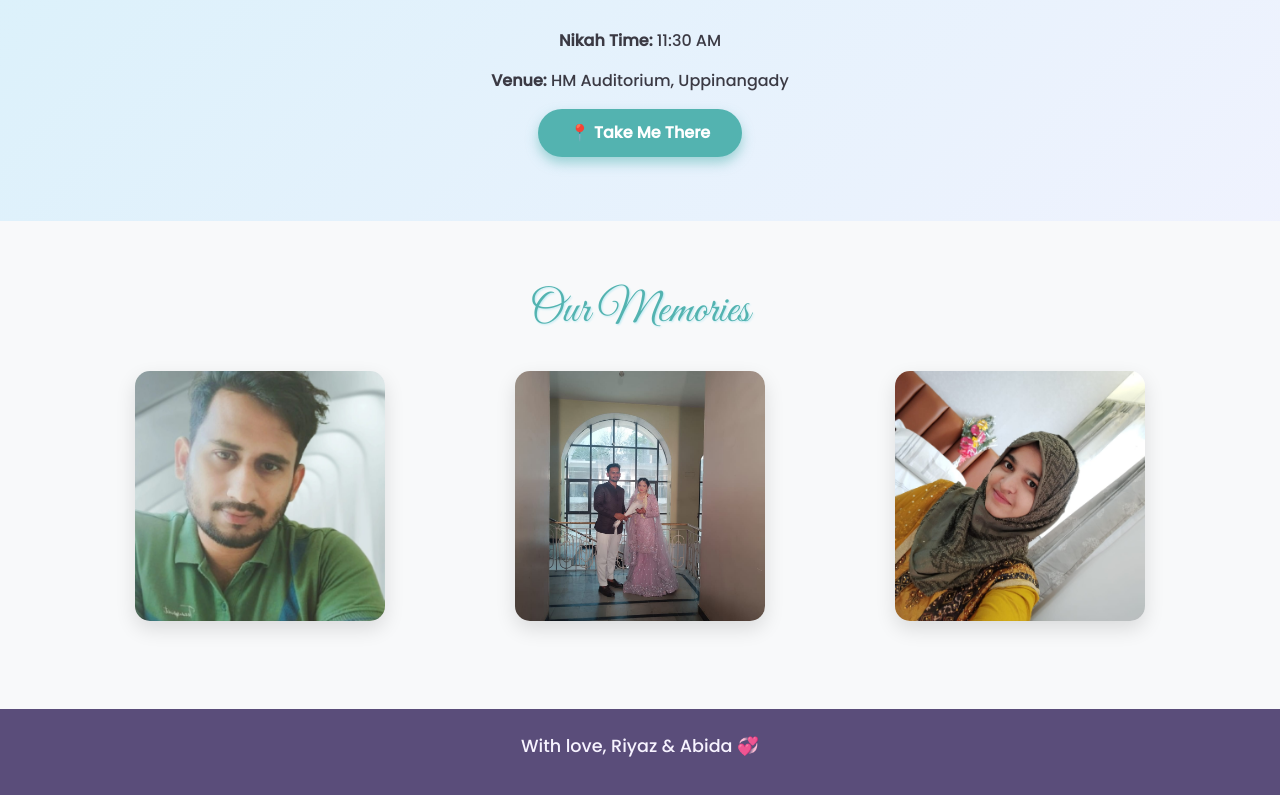
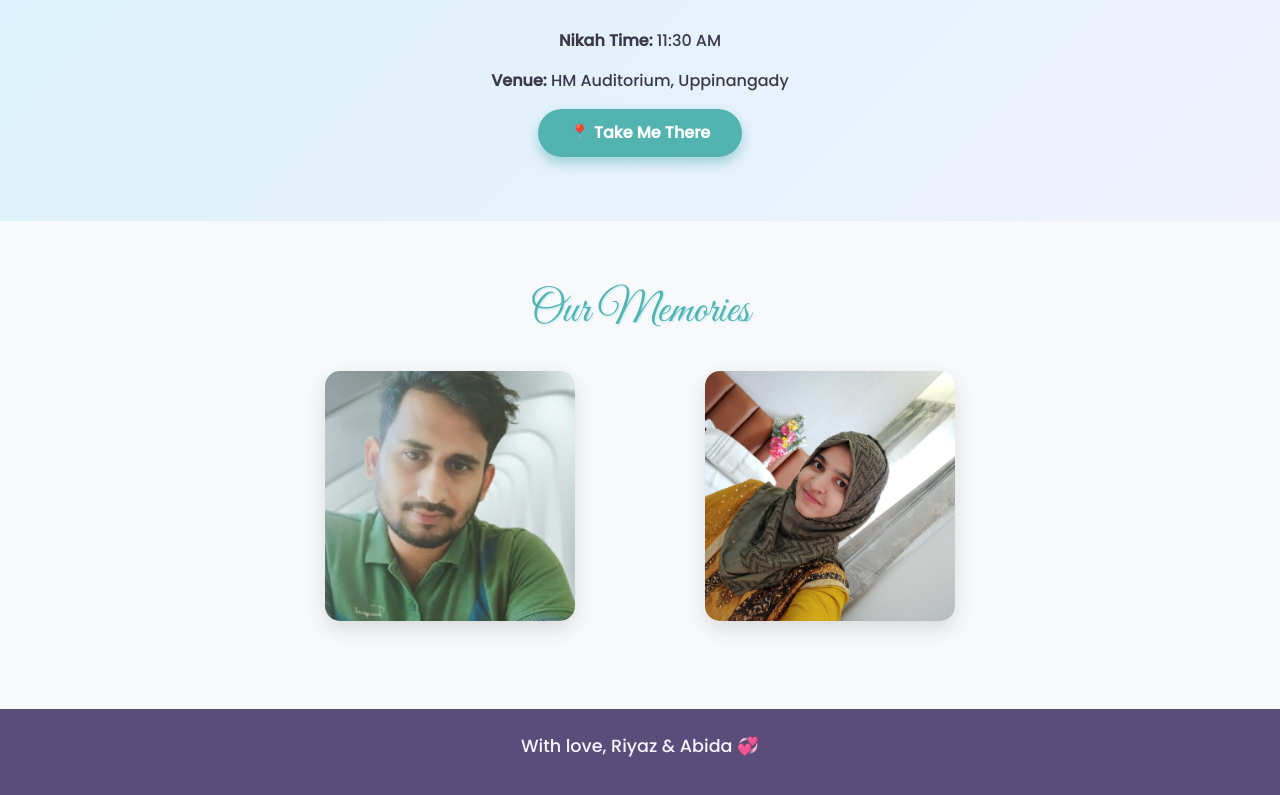
Before and after one commit to Riyazkokkada/riyazkokkada.github.io, a website: page index.html in a window 1280 px wide. Shown: the part 921-1716 px from the top of the page. Drawn offline with nearby package versions, Linux system fonts and the light colour scheme.

Commit message:
Update index.html

```diff
--- a/index.html
+++ b/index.html
@@ -216,9 +216,9 @@
         <div class="col-12 col-sm-6 col-md-4 mb-4">
           <img src="photos/img4.jpeg" alt="Photo 1" class="img-fluid" />
         </div>
-        <div class="col-12 col-sm-6 col-md-4 mb-4">
+        <!--<div class="col-12 col-sm-6 col-md-4 mb-4">
           <img src="photos/img2.jpeg" oncontextmenu="return false;" alt="Photo 2" class="img-fluid" />
-        </div>
+        </div>-->
         <div class="col-12 col-sm-6 col-md-4 mb-4">
           <img src="photos/img5.jpeg" oncontextmenu="return false;" alt="Photo 3" class="img-fluid" />
         </div>
```
